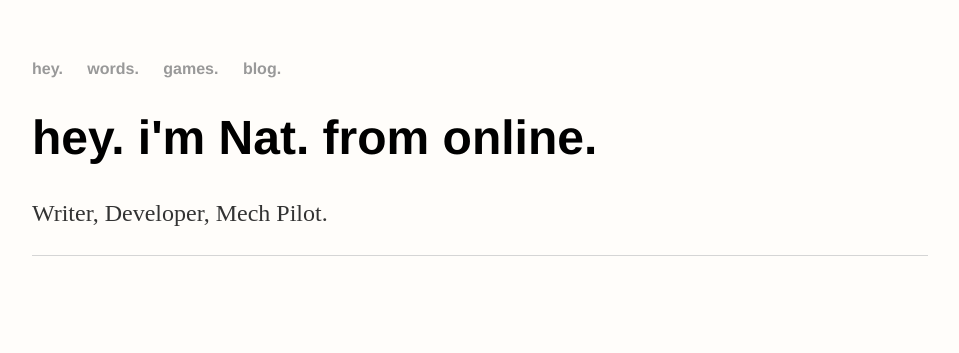
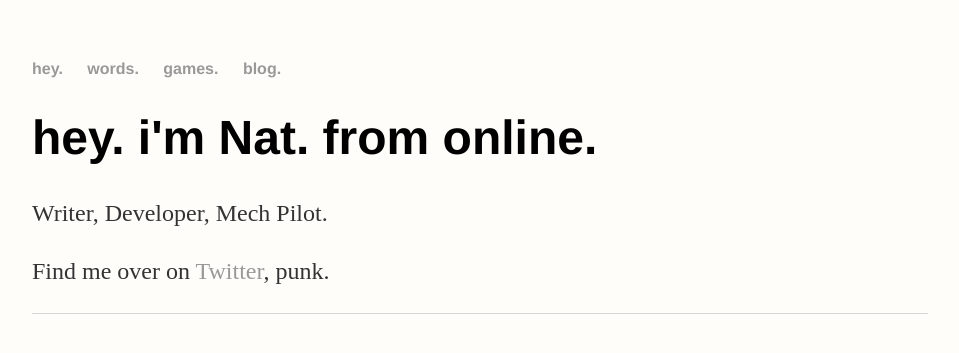
Before and after one commit to ScarletCatalie/ScarletCatalie.github.io, a Jekyll site: the page built from index.html, in a window 1280 px wide. Shown: the top 353 px of the page, without its empty margins (160-1119 px from the left). Built offline with Jekyll 4.4.1, drawn with Linux system fonts in a browser that asks for light colours.

Commit message:
Update index.html

```diff
--- a/index.html
+++ b/index.html
@@ -6,3 +6,5 @@ title: Nat, From Online
 	<h1>hey. i'm Nat. from online.</h1>
 	<p>Writer, Developer, Mech Pilot.</p>
 </div><!-- /.blurb -->
+
+<p>Find me over on <a href="https://twitter.com/ScarletCatalie">Twitter</a>, punk.
```
